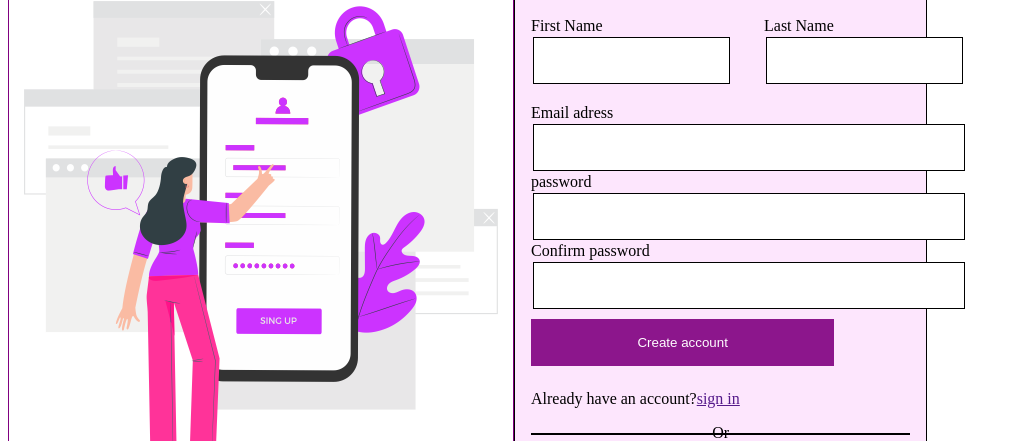
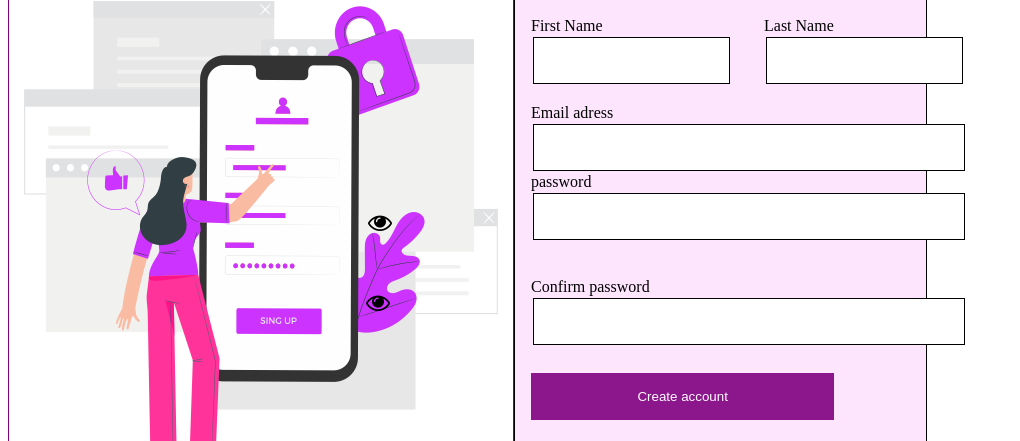
Before and after one commit to Mahadoali/My-Account, a plain HTML site: page index.html in a window 1280 px wide. Shown: the part 140-581 px from the top of the page, without its empty margins (0-1020 px from the left). Drawn offline with Linux system fonts and the light colour scheme.

Commit message:
final changes made

```diff
--- a/index.html
+++ b/index.html
@@ -6,6 +6,7 @@
     <title>Document</title>
     <link rel="stylesheet" href="style.css">
     <link rel="stylesheet" href="https://cdnjs.cloudflare.com/ajax/libs/font-awesome/6.7.2/css/all.min.css" integrity="sha512-Evv84Mr4kqVGRNSgIGL/F/aIDqQb7xQ2vcrdIwxfjThSH8CSR7PBEakCr51Ck+w+/U6swU2Im1vVX0SVk9ABhg==" crossorigin="anonymous" referrerpolicy="no-referrer" />
+    <link rel="stylesheet" href="https://cdnjs.cloudflare.com/ajax/libs/font-awesome/4.7.0/css/font-awesome.min.css">
 </head>
 <body>
     <div class="whole-content">
@@ -38,14 +39,19 @@ welcome-bage">
     <input type="email" id="email">
 
     <br>
+    <div class="password-section">
     <label for="password">password</label>
     <br>
-    <input type="password" id="">
+    <input type="password"> <i id="i1"style="font-size:24px" class="fa">&#xf06e;</i><br>
+
     <br>
     <label for="password">Confirm password</label>
+
     <br>
-    <input type="password" id="confirm password">
+    <input type="password" id="confirm password" ><i id="i2" style="font-size:24px" class="fa">&#xf06e;</i>
+
     <br>
+    </div>
 
     <button type="submit" class="createbutton">Create account</button>
         <br>
--- a/style.css
+++ b/style.css
@@ -135,3 +135,13 @@ border: 1px solid;
       border: 1px solid black;
       width: 165px;
     }
+    #i1{
+      position: absolute;
+      top:430px;
+      right:890px;
+  }
+  #i2{
+      position: absolute;
+      top:350px;
+      right:888px;
+  }
```
